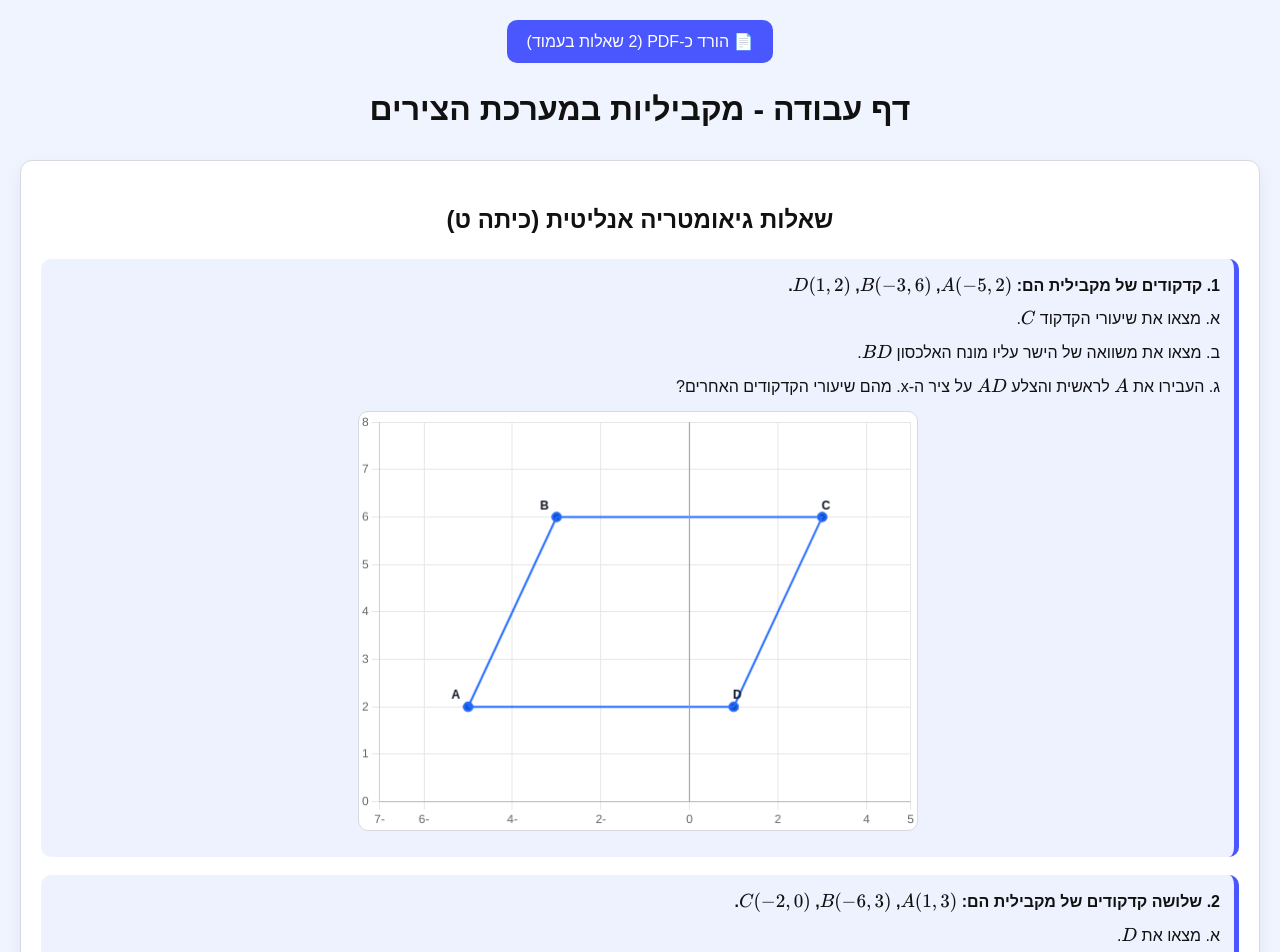
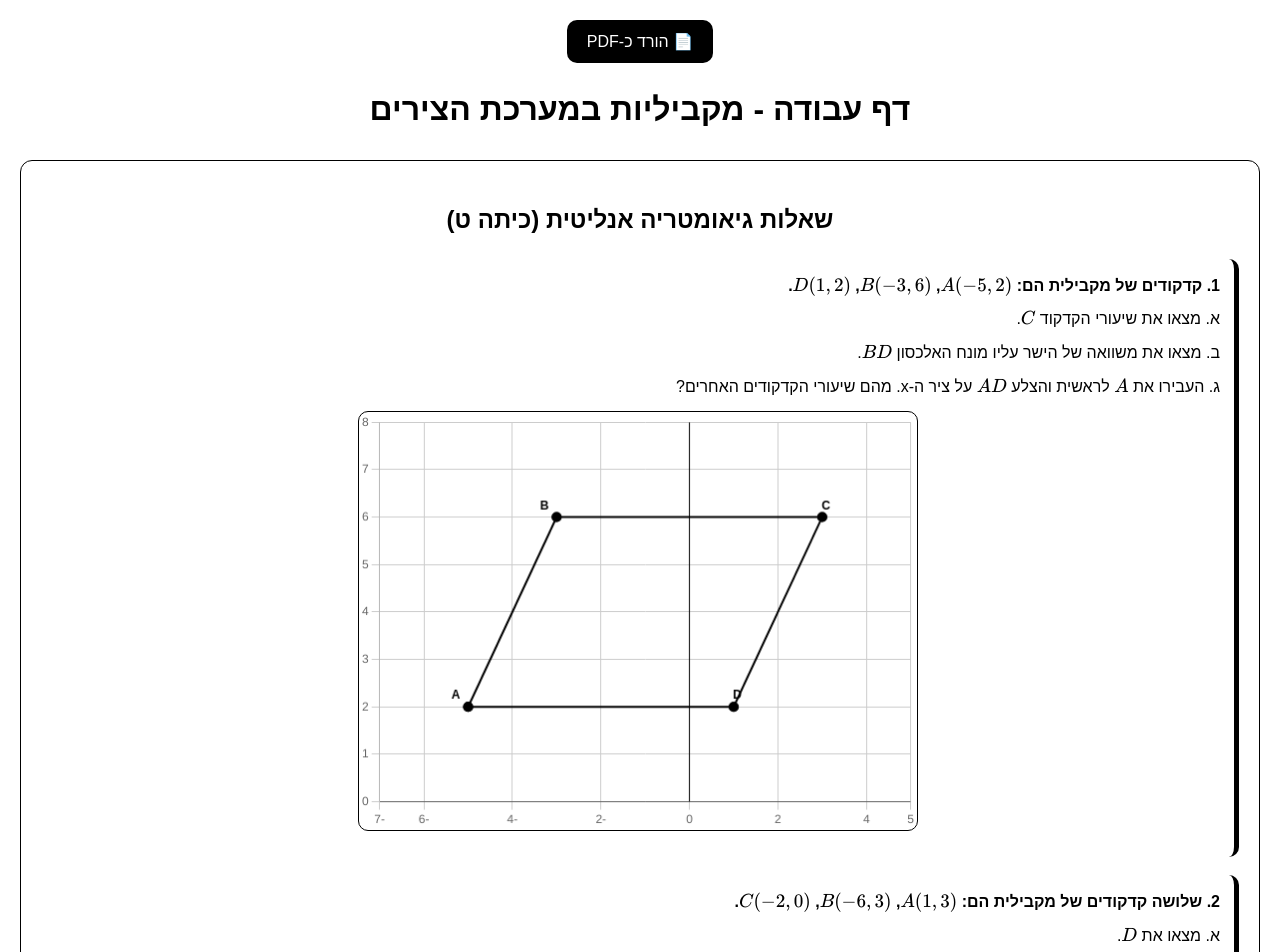
Before and after one commit to yanivmizrachiy/math-worksheets, a plain HTML site: page index.html in a window 1280 px wide. Shown: the top 952 px of the page. Drawn offline with nearby package versions, Linux system fonts and the light colour scheme.

Commit message:
Update index.html for styling and title changes

```diff
--- a/index.html
+++ b/index.html
@@ -3,7 +3,7 @@
 <head>
 <meta charset="utf-8" />
 <meta name="viewport" content="width=device-width, initial-scale=1" />
-<title>דף עבודה - מקביליות במערכת הצירים</title>
+<title>math worksheets</title>
 
 <script src="https://cdn.jsdelivr.net/npm/chart.js@4.4.0/dist/chart.umd.min.js"></script>
 <script src="https://polyfill.io/v3/polyfill.min.js?features=es6"></script>
@@ -15,32 +15,66 @@
 <script src="https://cdnjs.cloudflare.com/ajax/libs/jspdf/2.5.1/jspdf.umd.min.js"></script>
 
 <style>
-  body { font-family: Arial, sans-serif; margin:20px; background:#f0f4ff; color:#111; line-height:1.6; }
-  h1, h2 { text-align:center; }
-  .section { background: #fff; padding:20px; margin:24px 0; border-radius:12px; border:1px solid #d6d9df; box-shadow:0 6px 18px rgba(20,30,60,0.06); }
-  .question { background:#eef2ff; padding:14px; border-radius:10px; margin-bottom:18px; border-right:5px solid #4a57ff; }
-  .coordinates { font-weight:700; display:block; margin-bottom:8px; }
-  .sub-question { margin-top:8px; }
-  canvas { display:block; margin:12px auto; width:560px; height:420px; background:#fff; border:1px solid #d6d9df; border-radius:10px; }
-  @media (max-width:640px){ canvas{width:320px;height:240px;} }
+  body {
+    font-family: Arial, sans-serif;
+    margin: 20px;
+    background: #ffffff;
+    color: #000000;
+    line-height: 1.6;
+  }
+  h1, h2 { text-align: center; color: #000; }
+
+  .section {
+    background: #ffffff;
+    padding: 20px;
+    margin: 24px 0;
+    border-radius: 12px;
+    border: 1px solid #000000;
+    box-shadow: none;
+  }
+
+  .question {
+    background: #ffffff;
+    padding: 14px;
+    border-radius: 10px;
+    margin-bottom: 18px;
+    border-right: 5px solid #000000;
+  }
+
+  .coordinates { font-weight: 700; display: block; margin-bottom: 8px; color: #000; }
+  .sub-question { margin-top: 8px; color: #000; }
+
+  canvas {
+    display: block;
+    margin: 12px auto;
+    width: 560px;
+    height: 420px;
+    background: #ffffff;
+    border: 1px solid #000000;
+    border-radius: 10px;
+  }
+
+  @media (max-width: 640px){
+    canvas { width: 320px; height: 240px; }
+  }
 
   #pdfButton {
-    padding:12px 20px;
-    background:#4a57ff;
-    color:white;
-    font-size:16px;
-    border:none;
-    border-radius:10px;
-    cursor:pointer;
-    display:block;
-    margin:20px auto;
+    padding: 12px 20px;
+    background: #000000;
+    color: #ffffff;
+    font-size: 16px;
+    border: none;
+    border-radius: 10px;
+    cursor: pointer;
+    display: block;
+    margin: 20px auto;
   }
 </style>
 </head>
 <body>
 
 <!-- PDF BUTTON -->
-<button id="pdfButton" onclick="downloadPDF()">📄 הורד כ-PDF (2 שאלות בעמוד)</button>
+<button id="pdfButton" onclick="downloadPDF()">📄 הורד כ-PDF </button>
 
 <h1>דף עבודה - מקביליות במערכת הצירים</h1>
 
@@ -107,14 +141,13 @@
 
 </div>
 
-<!-- ⭐ FINAL FIXED PDF EXPORTER (2 questions per page, NO CLIPPING) -->
+<!-- ⭐ PDF EXPORTER -->
 <script>
 async function downloadPDF() {
     const { jsPDF } = window.jspdf;
 
     const questions = Array.from(document.querySelectorAll(".question"));
 
-    // group questions into chunks of 2
     const groups = [];
     for (let i=0; i < questions.length; i += 2) {
         const pair = [questions[i]];
@@ -128,23 +161,20 @@ async function downloadPDF() {
 
     for (let g = 0; g < groups.length; g++) {
 
-        // create clean render container
         const temp = document.createElement("div");
         temp.style.direction = "rtl";
         temp.style.width = "900px";
         temp.style.padding = "40px";
-        temp.style.background = "#f0f4ff";
+        temp.style.background = "#ffffff";
         temp.style.boxSizing = "border-box";
         temp.style.position = "fixed";
         temp.style.left = "-2000px";
         temp.style.top = "0";
         document.body.appendChild(temp);
 
-        // clone the 2 questions
         for (const el of groups[g]) {
             const clone = el.cloneNode(true);
 
-            // fix canvas by converting chart canvases to images
             const origCanvas = el.querySelector("canvas");
             if (origCanvas) {
                 try {
@@ -161,7 +191,6 @@ async function downloadPDF() {
             temp.appendChild(clone);
         }
 
-        // render group → canvas
         const canvas = await html2canvas(temp, {
             scale: 2,
             useCORS: true,
@@ -173,7 +202,6 @@ async function downloadPDF() {
         const imgW = pdfW;
         const imgH = (canvas.height * pdfW) / canvas.width;
 
-        // auto-scale if too tall
         let finalW = imgW;
         let finalH = imgH;
 
@@ -194,10 +222,10 @@ async function downloadPDF() {
 }
 </script>
 
-<!-- DRAWING CODE (unchanged) -->
+<!-- DRAWING CODE -->
 <script>
 function lineBounds(points){const xs=points.map(p=>p[0]),ys=points.map(p=>p[1]);return{minX:Math.min(...xs)-2,maxX:Math.max(...xs)+2,minY:Math.min(...ys)-2,maxY:Math.max(...ys)+2};}
-function labelPlugin(labels){return{id:'pointLabels',afterDraw(chart){const ctx=chart.ctx;ctx.save();ctx.font='bold 12px Arial';ctx.fillStyle='#0b1220';labels.forEach(pt=>{const xp=chart.scales.x.getPixelForValue(pt.x),yp=chart.scales.y.getPixelForValue(pt.y);const off=8*(pt.side==='rtl'?-1:1);ctx.fillText(pt.label,xp+off,yp-8);});ctx.restore();}};}
+function labelPlugin(labels){return{id:'pointLabels',afterDraw(chart){const ctx=chart.ctx;ctx.save();ctx.font='bold 12px Arial';ctx.fillStyle='#000';labels.forEach(pt=>{const xp=chart.scales.x.getPixelForValue(pt.x),yp=chart.scales.y.getPixelForValue(pt.y);const off=8*(pt.side==='rtl'?-1:1);ctx.fillText(pt.label,xp+off,yp-8);});ctx.restore();}};}
 
 function drawPlane(canvasId,vertices){
   const coords=vertices.map(v=>[v.x,v.y]);
@@ -213,20 +241,20 @@ function drawPlane(canvasId,vertices){
   const chart=new Chart(ctx,{
     type:'scatter',
     data:{datasets:[
-      {data:axisX,showLine:true,borderColor:'#999',pointRadius:0,borderWidth:1},
-      {data:axisY,showLine:true,borderColor:'#999',pointRadius:0,borderWidth:1},
+      {data:axisX,showLine:true,borderColor:'#000',pointRadius:0,borderWidth:1},
+      {data:axisY,showLine:true,borderColor:'#000',pointRadius:0,borderWidth:1},
       {data:closed.map(p=>({x:p[0],y:p[1]})),showLine:true,fill:true,
-       borderColor:'#246bff',backgroundColor:'rgba(36,107,255,0.18)',
+       borderColor:'#000', backgroundColor:'rgba(0,0,0,0.1)',
        pointRadius:4,borderWidth:2},
       {data:coords.map(p=>({x:p[0],y:p[1]})),showLine:false,
-       pointRadius:5,backgroundColor:'#0047b3'}
+       pointRadius:5, backgroundColor:'#000'}
     ]},
     options:{
       responsive:false,
       maintainAspectRatio:false,
       scales:{
-        x:{min:xmin,max:xmax,grid:{color:'#e6e6e6'}},
-        y:{min:ymin,max:ymax,grid:{color:'#e6e6e6'}}
+        x:{min:xmin,max:xmax,grid:{color:'#cccccc'}},
+        y:{min:ymin,max:ymax,grid:{color:'#cccccc'}}
       },
       plugins:{legend:{display:false}}
     },
```
